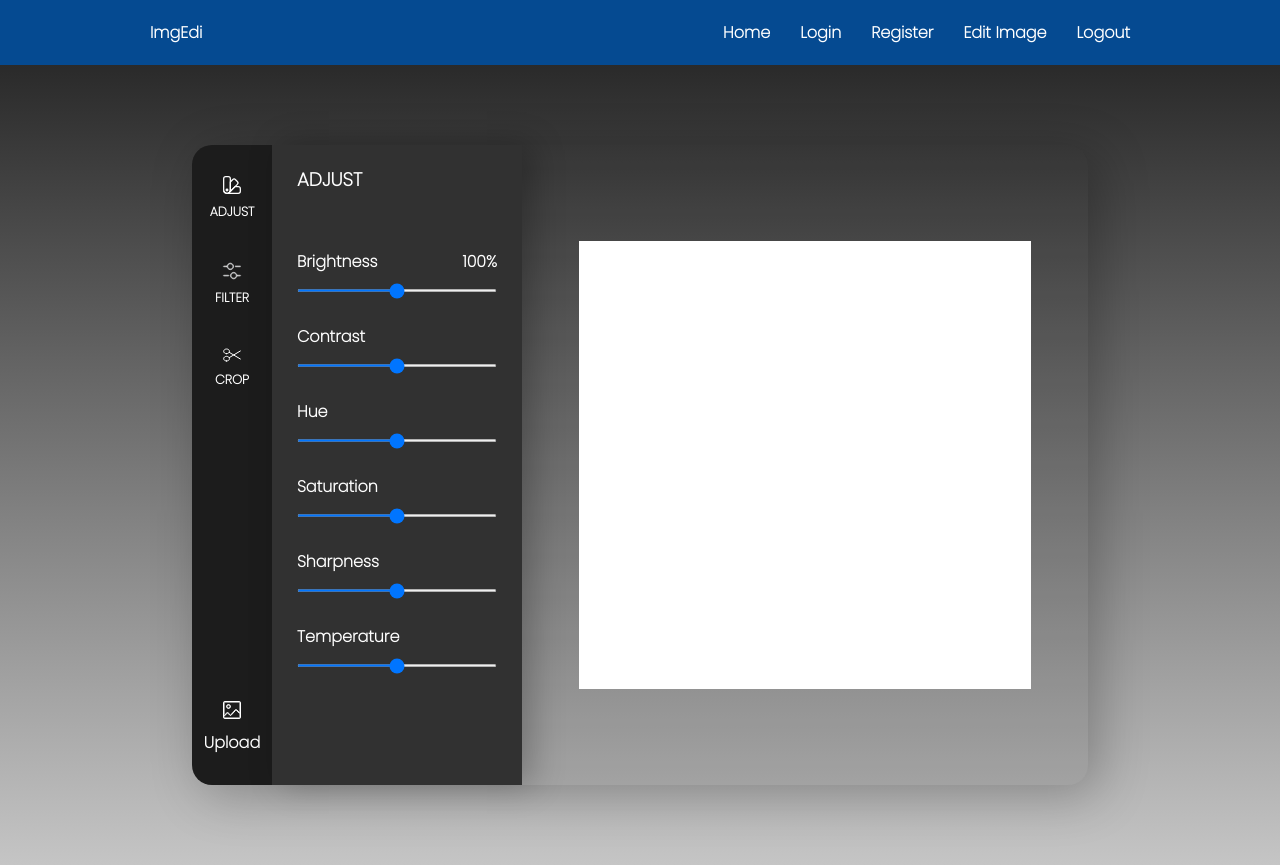
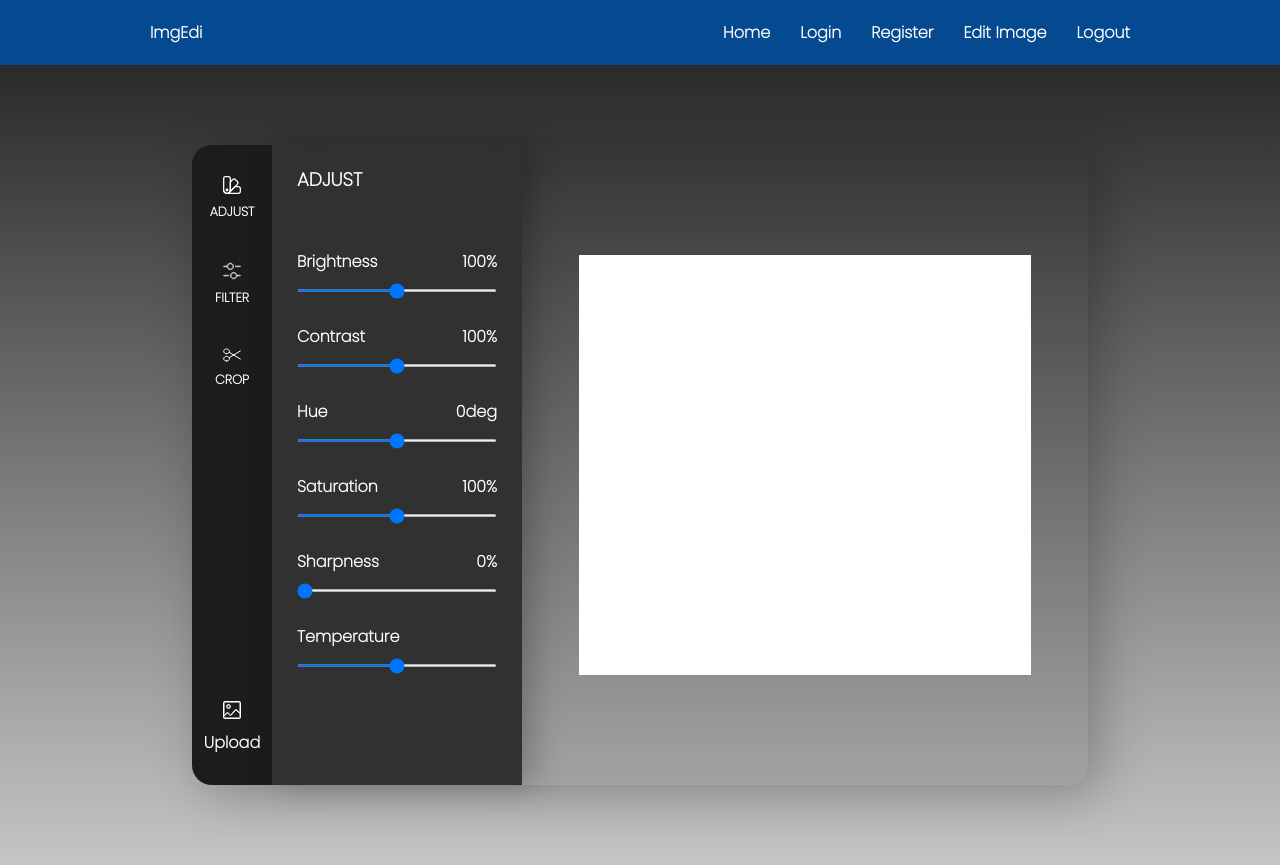
Before and after one commit to neer-aj1/imageEditor, a React (Vite) app in the folder frontend/: page /edit in a window 1280 px wide. Both pictures are taken after a click on the element "ADJUST". Built offline with nearby package versions, Linux system fonts and the light colour scheme.

Commit message:
added the filter store, filter functionality and the download button

```diff
--- a/frontend/src/components/adjust/Adjust.jsx
+++ b/frontend/src/components/adjust/Adjust.jsx
@@ -1,23 +1,37 @@
-import React, { useState } from 'react'
-import './adjust.css'
+import React, { useEffect, useState } from 'react';
+import { useDispatch } from 'react-redux';
+import { setBrightness, setContrast, setSaturation, setHue, setSharpness } from '../../slices/filterSlice'
+import './adjust.css';
 
 const Adjust = () => {
+  const dispatch = useDispatch();
   const [bright, setBright] = useState(100);
+  const [contrast, setCont] = useState(100);
+  const [sat, setSat] = useState(100);
+  const [hue, setH] = useState(0);
+  const [sharp, setShp] = useState(0)
+  useEffect(() => {
+    dispatch(setBrightness({ bright }));
+    dispatch(setContrast({ contrast }));
+    dispatch(setSaturation({ sat }));
+    dispatch(setHue({ hue }));
+    dispatch(setSharpness({sharp}));
+  }, [bright, contrast, sat, hue, sharp]);
+
   const handleBrightness = (e) => {
     setBright(e.target.value);
-    Brightness(`${bright}`);
   }
   const handleContrast = (e) => {
-    console.log(e.target.value);
+    setCont(e.target.value);
   }
   const handleHue = (e) => {
-    console.log(e.target.value);
+    setH(e.target.value);
   }
   const handleSaturation = (e) => {
-    console.log(e.target.value);
+    setSat(e.target.value);
   }
   const handleSharpness = (e) => {
-    console.log(e.target.value);
+    setShp(e.target.value);
   }
   const handleTemperature = (e) => {
     console.log(e.target.value);
@@ -26,24 +40,24 @@ const Adjust = () => {
     <div className="adjust">
       <h3 className='adjustHeading'>ADJUST</h3>
       <div>
-        <p style={{display:'flex', justifyContent: 'space-between'}}>Brightness <span>{bright}%</span> </p>
-        <input id='brightness' onChange={handleBrightness} className='slideInput' type="range" value={bright} max={200} min={0}/>
+        <p style={{ display: 'flex', justifyContent: 'space-between' }}>Brightness <span>{bright}%</span> </p>
+        <input id='brightness' onChange={handleBrightness} className='slideInput' value={bright} type="range" max={200} min={0} />
       </div>
       <div>
-        <p>Contrast</p>
-        <input onChange={handleContrast} className='slideInput' type="range" />
+        <p style={{ display: 'flex', justifyContent: 'space-between' }}>Contrast <span>{contrast}%</span> </p>
+        <input onChange={handleContrast} className='slideInput' type="range" value={contrast} max={200} min={0} />
       </div>
       <div>
-        <p>Hue</p>
-        <input onChange={handleHue} className='slideInput' type="range" />
+        <p style={{ display: 'flex', justifyContent: 'space-between' }}>Hue <span>{hue}deg</span> </p>
+        <input onChange={handleHue} className='slideInput' type="range" value={hue}  max={360} min={-360}/>
       </div>
       <div>
-        <p>Saturation</p>
-        <input onChange={handleSaturation} className='slideInput' type="range" />
+        <p style={{ display: 'flex', justifyContent: 'space-between' }}>Saturation <span>{sat}%</span> </p>
+        <input onChange={handleSaturation} className='slideInput' value={sat} type="range" max={200} min={0} />
       </div>
       <div>
-        <p>Sharpness</p>
-        <input onChange={handleSharpness} className='slideInput' type="range" />
+      <p style={{ display: 'flex', justifyContent: 'space-between' }}>Sharpness <span>{sharp}%</span> </p>
+        <input onChange={handleSharpness} className='slideInput' value={sharp} min={0} max={10} step={0.5} type="range" />
       </div>
       <div>
         <p>Temperature</p>
@@ -53,4 +67,4 @@ const Adjust = () => {
   )
 }
 
-export {Adjust}
+export { Adjust }
--- a/frontend/src/components/editor/Editor.jsx
+++ b/frontend/src/components/editor/Editor.jsx
@@ -1,4 +1,4 @@
-import React, { useState, useRef } from 'react';
+import React, { useState, useRef, useEffect } from 'react';
 import { toast } from 'react-toastify';
 import './editor.css';
 import adjust from '../../assets/color-swatch.svg';
@@ -6,22 +6,59 @@ import filter from '../../assets/setting-4.svg';
 import crop from '../../assets/scissor.svg';
 import upload from '../../assets/upload.svg';
 import { Adjust } from '../adjust/Adjust';
+import { useSelector } from 'react-redux';
 
 const Editor = () => {
+    const [zoomLevel, setZoomLevel] = useState(1);
+    let bri = useSelector(state => state.filter.brightness.bright);
+    let contrast = useSelector(state => state.filter.contrast.contrast);
+    let satur = useSelector(state => state.filter.saturation.sat);
+    let hu = useSelector(state => state.filter.hue.hue);
+    let sh = useSelector(state => state.filter.sharpness.sharp);
     const [image, setImage] = useState(null);
     const [opt, setOpt] = useState("");
     const ref = useRef();
+    const imgStyle = {
+        filter: `saturate(${satur}%) brightness(${bri}%) contrast(${contrast}%) hue-rotate(${hu}deg) blur(${sh}px)`,
+        maxWidth: 'none',
+    };
     const handleFileUpload = () => {
         ref.current.click();
     };
     const uploadImage = (e) => {
         const uploadImage = e.target.files[0];
+        console.log(uploadImage);
         if (uploadImage && uploadImage.type.startsWith('image/')) {
             const imageUrl = URL.createObjectURL(uploadImage);
             setImage(imageUrl);
         } else {
             toast.error("Upload an image file");
         }
+    }
+    const handleDownload = () => {
+        if (image) {
+            const canvas = document.createElement('canvas');
+            const context = canvas.getContext('2d');
+            const img = document.getElementById('editImage');
+
+            canvas.width = img.width;
+            canvas.height = img.height;
+            context.filter = imgStyle.filter; // Apply the same filter to the canvas context
+
+            // Draw the image with filters applied
+            context.drawImage(img, 0, 0, img.width, img.height);
+
+            const quality = 1;
+            // Convert canvas content to a data URL
+            const filteredImageUrl = canvas.toDataURL('image/jpeg', quality); // You can use 'image/png' as well
+
+            // Create a download link
+            const a = document.createElement('a');
+            a.href = filteredImageUrl;
+            a.download = 'filtered_image.jpg';
+            a.click();
+        }
+
     }
     return (
         <div className="editorContainer">
@@ -48,12 +85,18 @@ const Editor = () => {
                     </div>
                 </div>
                 <div className='editor_properties'>
-                    {opt === "ADJUST" && <Adjust/>}
+                    {opt === "ADJUST" && <Adjust />}
                 </div>
-                <div className='editor_imageArea_container'>
-                    <div className='editor_imageArea'>
-                        {image && <img id='editImage' src={image} alt='Uploaded Image' style={{ maxWidth: '100%', height:Brightness}} />}
+
+                <div className='editor_imageArea_container' style={{ overflow: 'hidden' }}>
+                    <div className='editor_imageArea' style={{ overflow: 'hidden' }}>
+                        {image && <img id='editImage' src={image} alt='Uploaded Image' style={{ ...imgStyle, transform: `scale(${zoomLevel})` }} />}
                     </div>
+                {image && <div className='bottons'>
+                    <button className='func' onClick={() => setZoomLevel(Math.max(0.2, zoomLevel - 0.1))}>Zoom Out</button>
+                    <button className='func' onClick={() => setZoomLevel(zoomLevel + 0.1)}>Zoom In</button>
+                    <button className='func' onClick={handleDownload}>Download</button>
+                </div>}
                 </div>
             </div>
         </div>
--- a/frontend/src/components/editor/editor.css
+++ b/frontend/src/components/editor/editor.css
@@ -69,14 +69,16 @@
 }
 
 .editor_imageArea_container{
-    background-color: yellow;
     box-sizing: border-box;
     background: transparent;
     flex: 1;
     height: 100%;
     display: flex;
     align-items: center;
-    justify-content: center;
+    justify-content: space-evenly;
+    padding: 20px 0;
+    display: flex;
+    flex-direction: column;
 }
 
 .editor_imageArea{
@@ -87,3 +89,17 @@
     height: 70%;
     width: 80%;
 }
+
+.bottons {
+    display: flex;
+    gap: 50px;
+}
+
+.func{
+    width: 80px;
+    height: 40px;
+    border-radius: 5px;
+    border: none;
+    color: white;
+    background-color:#313131;
+}
--- /dev/null
+++ b/frontend/src/slices/filterSlice.js
@@ -0,0 +1,34 @@
+import { createSlice } from "@reduxjs/toolkit";
+
+const initialState = {
+    brightness: 100,
+    contrast: 100,
+    saturation: 100,
+    hue: 0,
+    sharpness: 0,
+};
+
+const filterSlice = createSlice({
+    name: "filter",
+    initialState,
+    reducers:{
+        setBrightness: (state, action) => {
+            state.brightness = action.payload;
+        },
+        setContrast: (state, action) => {
+            state.contrast = action.payload;
+        },
+        setSaturation: (state, action) => {
+            state.saturation = action.payload;
+        },
+        setHue: (state, action) => {
+            state.hue = action.payload;
+        },
+        setSharpness: (state, action) => {
+            state.sharpness = action.payload;
+        },
+    }
+});
+
+export const {setBrightness, setContrast, setSaturation, setHue, setSharpness} = filterSlice.actions;
+export default filterSlice.reducer;
--- a/frontend/src/store.js
+++ b/frontend/src/store.js
@@ -1,12 +1,13 @@
 import { configureStore, getDefaultMiddleware } from "@reduxjs/toolkit";
 import { apiSlice } from "./slices/apiSlice";
 import authenticationReducer from './slices/authenticationSlice'
-
+import filterReducer from './slices/filterSlice'
 
 const store = configureStore({
     reducer: {
         [apiSlice.reducerPath]: apiSlice.reducer,
         auth: authenticationReducer,
+        filter: filterReducer,
     },
     middleware: (getDefaultMiddleware) =>
         getDefaultMiddleware().concat(apiSlice.middleware),
```
